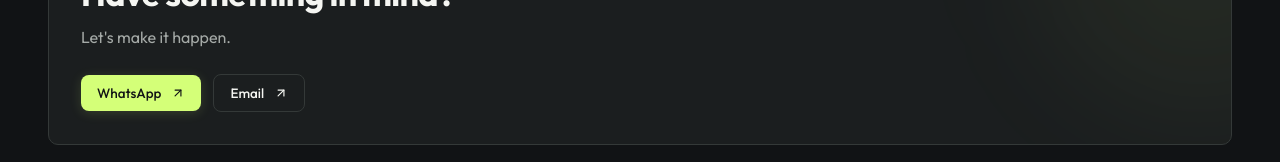
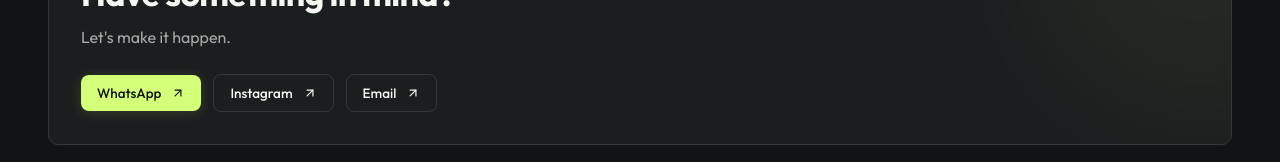
Before and after one commit to qdelta-technologies/work-portfolio-qdelta, a Next.js app: page / in a window 1280 px wide. Shown: the part 2064-2226 px from the top of the page. Built offline with nearby package versions, Linux system fonts and the light colour scheme.

Commit message:
feat: add Instagram button to contact section

```diff
--- a/src/components/sections/ContactSection.tsx
+++ b/src/components/sections/ContactSection.tsx
@@ -9,6 +9,7 @@
     siteConfig.contact.whatsappMessage
   );
   const emailUrl = getMailtoUrl(siteConfig.contact.email);
+  const instagramUrl = siteConfig.contact.instagram || "https://instagram.com/qdelta.technologies";
 
   return (
     <section
@@ -38,7 +39,7 @@
             </div>
 
             {/* CTA Buttons */}
-            <div className="flex flex-col sm:flex-row items-stretch sm:items-center gap-3 pt-1">
+            <div className="flex flex-col sm:flex-row items-stretch sm:items-center gap-2.5 sm:gap-3 pt-1">
               <Button
                 variant="lime"
                 size="md"
@@ -47,6 +48,17 @@
                 aria-label="Contact QDelta via WhatsApp, opens in a new tab"
               >
                 <span>WhatsApp</span>
+                <ArrowUpRight className="w-3.5 h-3.5 ml-0.5" />
+              </Button>
+
+              <Button
+                variant="outline"
+                size="md"
+                href={instagramUrl}
+                isExternal
+                aria-label="Visit QDelta on Instagram, opens in a new tab"
+              >
+                <span>Instagram</span>
                 <ArrowUpRight className="w-3.5 h-3.5 ml-0.5" />
               </Button>
 
--- a/src/config/site.ts
+++ b/src/config/site.ts
@@ -6,6 +6,7 @@
     email: string;
     whatsappNumber: string; // international format without + or spaces, e.g. "1234567890"
     whatsappMessage?: string;
+    instagram?: string;
   };
   navigation: {
     label: string;
@@ -25,6 +26,7 @@
     email: "hello@qdelta.com",
     whatsappNumber: "15550192834",
     whatsappMessage: "Hi QDelta team, I would like to discuss a project.",
+    instagram: "https://instagram.com/qdelta.technologies",
   },
   navigation: [
     { label: "Websites", href: "#websites" },
```
